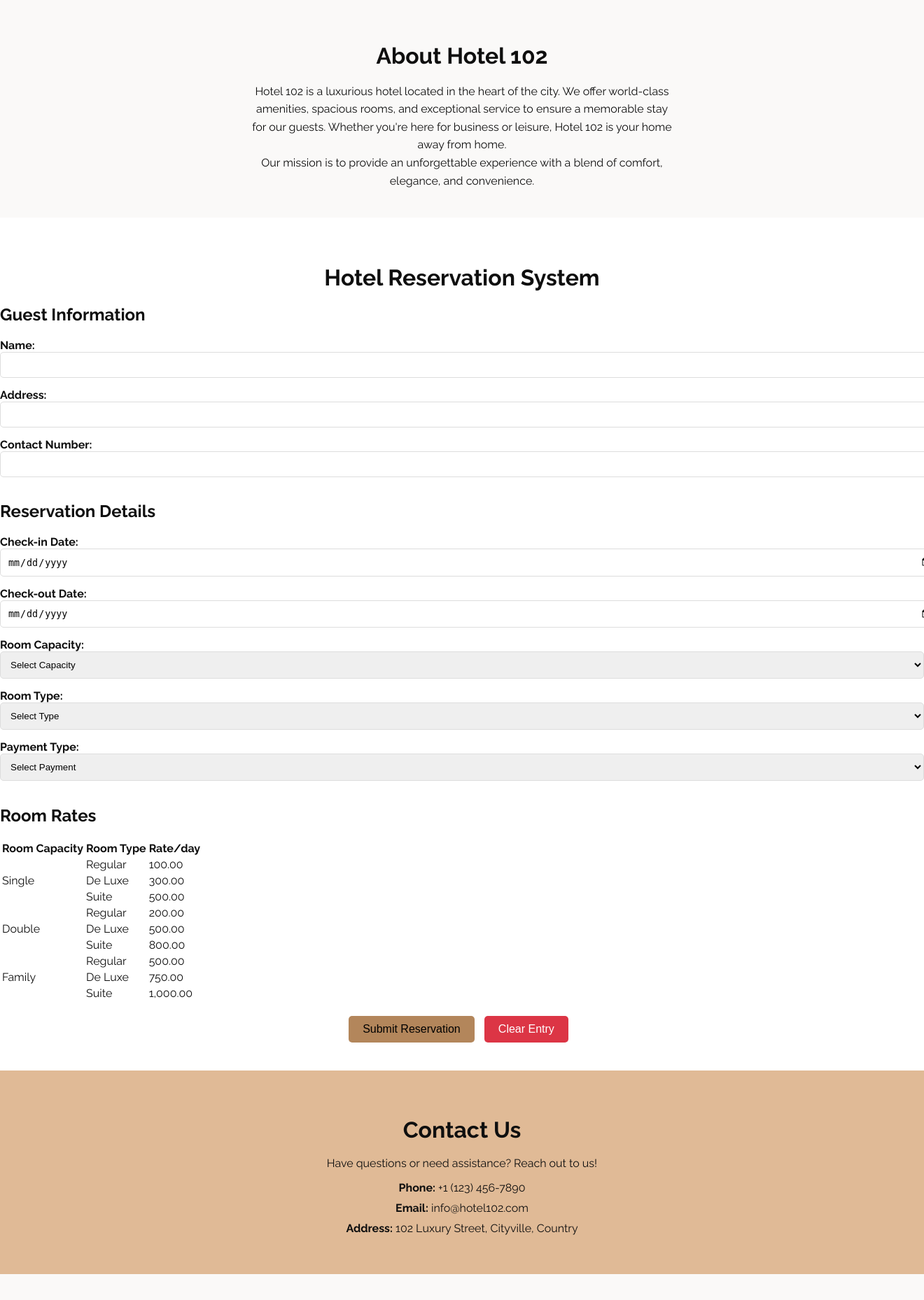
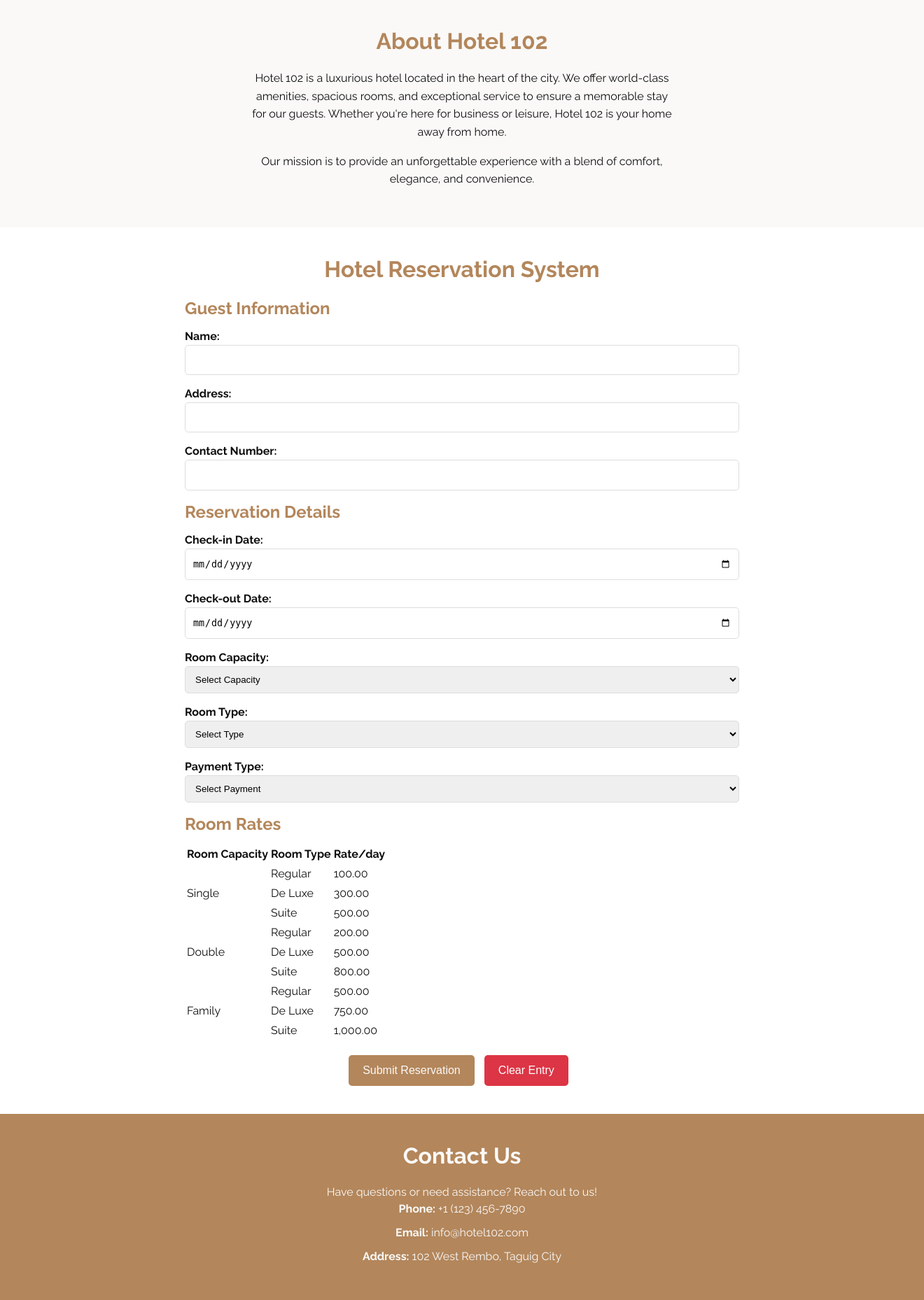
Before and after one commit to clementiii/ReservationAdizonCabus, a PHP site: page /ReservationAdizonCabus.php in a window 1320 px wide; the page is wider, and only the part inside the window is pictured. Shown: the part 876-2734 px from the top of that part at 70% size. Before the commit the page ends 2697 px from the top of that part, so only its background shows below. Run offline with PHP 8.4, Linux system fonts and the light colour scheme.

Commit message:
Update about, reservation, and contact style

```diff
--- a/ReservationAdizonCabus.php
+++ b/ReservationAdizonCabus.php
@@ -229,7 +229,7 @@ if ($_SERVER["REQUEST_METHOD"] == "POST") {
             <ul>
                 <li><strong>Phone:</strong> +1 (123) 456-7890</li>
                 <li><strong>Email:</strong> info@hotel102.com</li>
-                <li><strong>Address:</strong> 102 Luxury Street, Cityville, Country</li>
+                <li><strong>Address:</strong> 102 West Rembo, Taguig City</li>
             </ul>
         </div>
     </section>
--- a/styles.css
+++ b/styles.css
@@ -10,6 +10,16 @@
 
 }
 
+*,
+*::before,
+*::after {
+  box-sizing: border-box;
+}
+
+* {
+  margin: 0;
+  line-height: calc(1em + 0.5rem);
+}
 
 /* General Styles */
 body {
@@ -70,6 +80,7 @@ nav a:hover {
 .hero {
     position: relative; /* Important: Needed for positioning the pseudo-element */
     background: url('https://images.pexels.com/photos/225674/pexels-photo-225674.jpeg?auto=compress&cs=tinysrgb&w=1920') no-repeat center center/cover;
+    background-color: var(--primary);
     color: var(--background);
     text-align: center;
     min-height: 100vh;
@@ -129,6 +140,7 @@ nav a:hover {
 }
 
 .profile h2 {
+    color: var(--primary);
     font-size: 2rem;
     margin-bottom: 20px;
 }
@@ -137,19 +149,31 @@ nav a:hover {
     font-size: 1rem;
     line-height: 1.6;
     max-width: 600px;
-    margin: 0 auto;
+    margin: 1em auto;
 }
 
 /* Reservation Section */
 .reservation {
     padding: 40px 0;
     background-color: white;
+    display: flex;
+    justify-content: center;
+}
+
+.reservation .container {
+    width: 60%;
 }
 
 .reservation .header h1 {
+    color: var(--primary);
     text-align: center;
     font-size: 2rem;
     margin-bottom: 20px;
+}
+
+form h2 {
+    color: var(--primary);
+    margin-bottom: 0.5em;
 }
 
 .form-group label {
@@ -171,6 +195,7 @@ nav a:hover {
 }
 
 .btn {
+    color: var(--background);
     padding: 10px 20px;
     margin-right: 10px;
     cursor: pointer;
@@ -214,8 +239,8 @@ nav a:hover {
 
 /* Contacts Section */
 .contacts {
-    background: var(--secondary);
-    color: var(--text);
+    background: var(--primary);
+    color: var(--background);
     padding: 40px 0;
     text-align: center;
 }
```
